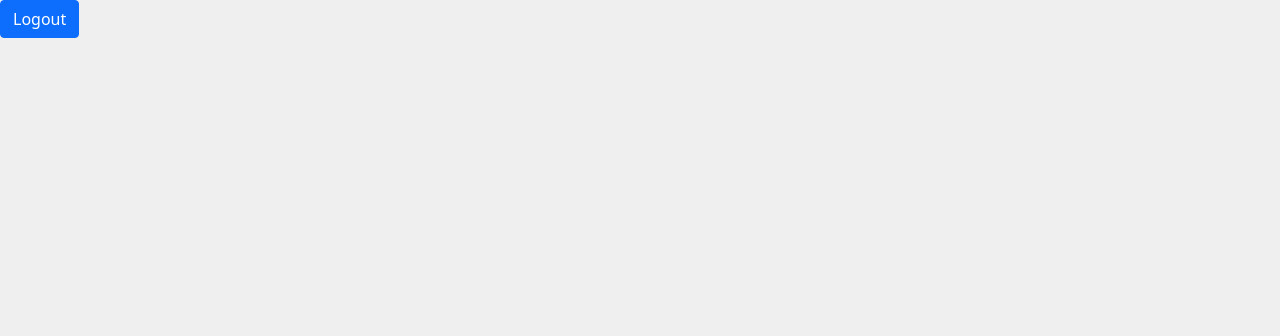
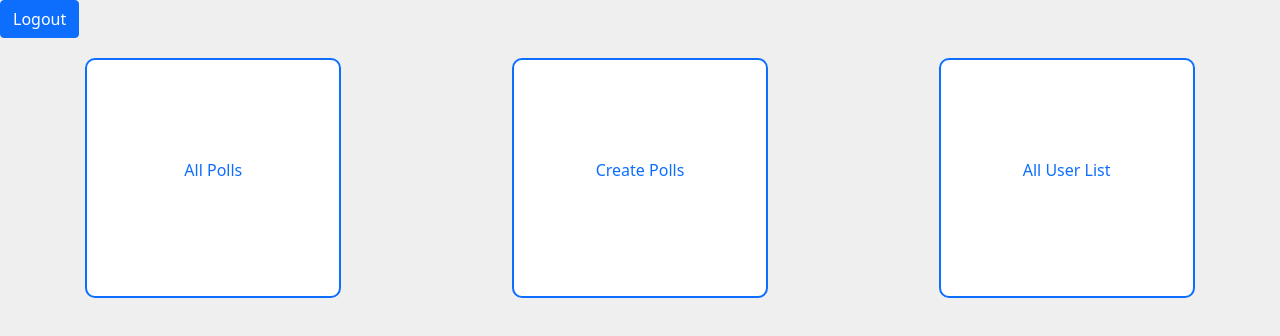
Before and after one commit to ARUN-SOLANKI/React-TypeScript-Polling-App, a React (Create React App) app: page /Home in a window 1280 px wide. Shown: the top 336 px of the page. Built offline with nearby package versions, Linux system fonts and the light colour scheme.

Commit message:
login signUp

```diff
--- a/src/Main/App.tsx
+++ b/src/Main/App.tsx
@@ -3,6 +3,9 @@ import Login from "./screens/Login";
 import "../Main/Styles/BodyStyle.css";
 import SignUp from "./screens/SignUp";
 import Home from "./screens/Home";
+import AllPolls from "./screens/AllPolls";
+import CreatePolls from "./screens/CreatePolls";
+import AllUsers from "./screens/AllUsers";
 import { Routes, Route, Link } from "react-router-dom";
 function App() {
   return (
@@ -11,6 +14,9 @@ function App() {
         <Route path="/" element={<Login />} />
         <Route path="SignUp" element={<SignUp />} />
         <Route path="Home" element={<Home />} />
+        <Route path="Home/AllPolls" element={<AllPolls />} />
+        <Route path="Home/CreatePolls" element={<CreatePolls />} />
+        <Route path="Home/AllUsers" element={<AllUsers />} />
       </Routes>
     </>
   );
--- /dev/null
+++ b/src/Main/Styles/HomeStyle.css
@@ -0,0 +1,19 @@
+.Homebox{
+    display: flex;
+    justify-content: center;
+    align-items: center;
+    background-color:#fff;
+    height: 30vh;
+    width: 20vw;
+    border-radius: 10px;
+    color: #0d6efd;
+    border: 2px solid #0d6efd;
+}
+.main{
+    display: flex;
+    justify-content:center;
+    align-items: center;
+    height: 100%;
+    margin-top: 20px;
+
+}
--- /dev/null
+++ b/src/Main/components/ListBoxes.tsx
@@ -0,0 +1,18 @@
+import React from "react";
+import "../Styles/HomeStyle.css";
+type BoxProps = {
+  title: string;
+  onclick: (value: string) => void;
+  screen: string;
+};
+function ListBoxes({ title, onclick, screen }: BoxProps) {
+  return (
+    <div className="main">
+      <button className="Homebox" onClick={() => onclick(screen)}>
+        <p>{title}</p>
+      </button>
+    </div>
+  );
+}
+
+export default ListBoxes;
--- /dev/null
+++ b/src/Main/screens/AllPolls.tsx
@@ -0,0 +1,17 @@
+import React from "react";
+
+function AllPolls() {
+  return (
+    <>
+      <div>AllPolls</div>
+      <div>AllPolls</div>
+      <div>AllPolls</div>
+      <div>AllPolls</div>
+      <div>AllPolls</div>
+      <div>AllPolls</div>
+      <div>AllPolls</div>
+    </>
+  );
+}
+
+export default AllPolls;
--- /dev/null
+++ b/src/Main/screens/AllUsers.tsx
@@ -0,0 +1,7 @@
+import React from "react";
+
+function AllUsers() {
+  return <div>AllUsers</div>;
+}
+
+export default AllUsers;
--- /dev/null
+++ b/src/Main/screens/CreatePolls.tsx
@@ -0,0 +1,7 @@
+import React from "react";
+
+function CreatePolls() {
+  return <div>CreatePolls</div>;
+}
+
+export default CreatePolls;
--- a/src/Main/screens/Home.tsx
+++ b/src/Main/screens/Home.tsx
@@ -1,6 +1,7 @@
 import React, { useEffect, useState } from "react";
 import { Button } from "react-bootstrap";
 import { useNavigate } from "react-router-dom";
+import ListBoxes from "../components/ListBoxes";
 
 function Home() {
   const [Data, setData] = useState<string | null>("");
@@ -10,9 +11,12 @@ function Home() {
     setData(name);
   }, []);
 
+  const onclick = (screen: string) => {
+    navigate(screen);
+  };
+
   return (
     <>
-      <div>{Data}</div>
       <Button
         onClick={() => {
           localStorage.clear();
@@ -21,6 +25,15 @@ function Home() {
       >
         Logout
       </Button>
+      <div style={{ display: "flex", justifyContent: "space-around" }}>
+        <ListBoxes title="All Polls" onclick={onclick} screen="AllPolls" />
+        <ListBoxes
+          title="Create Polls"
+          onclick={onclick}
+          screen="CreatePolls"
+        />
+        <ListBoxes title="All User List" onclick={onclick} screen="AllUsers" />
+      </div>
     </>
   );
 }
```
